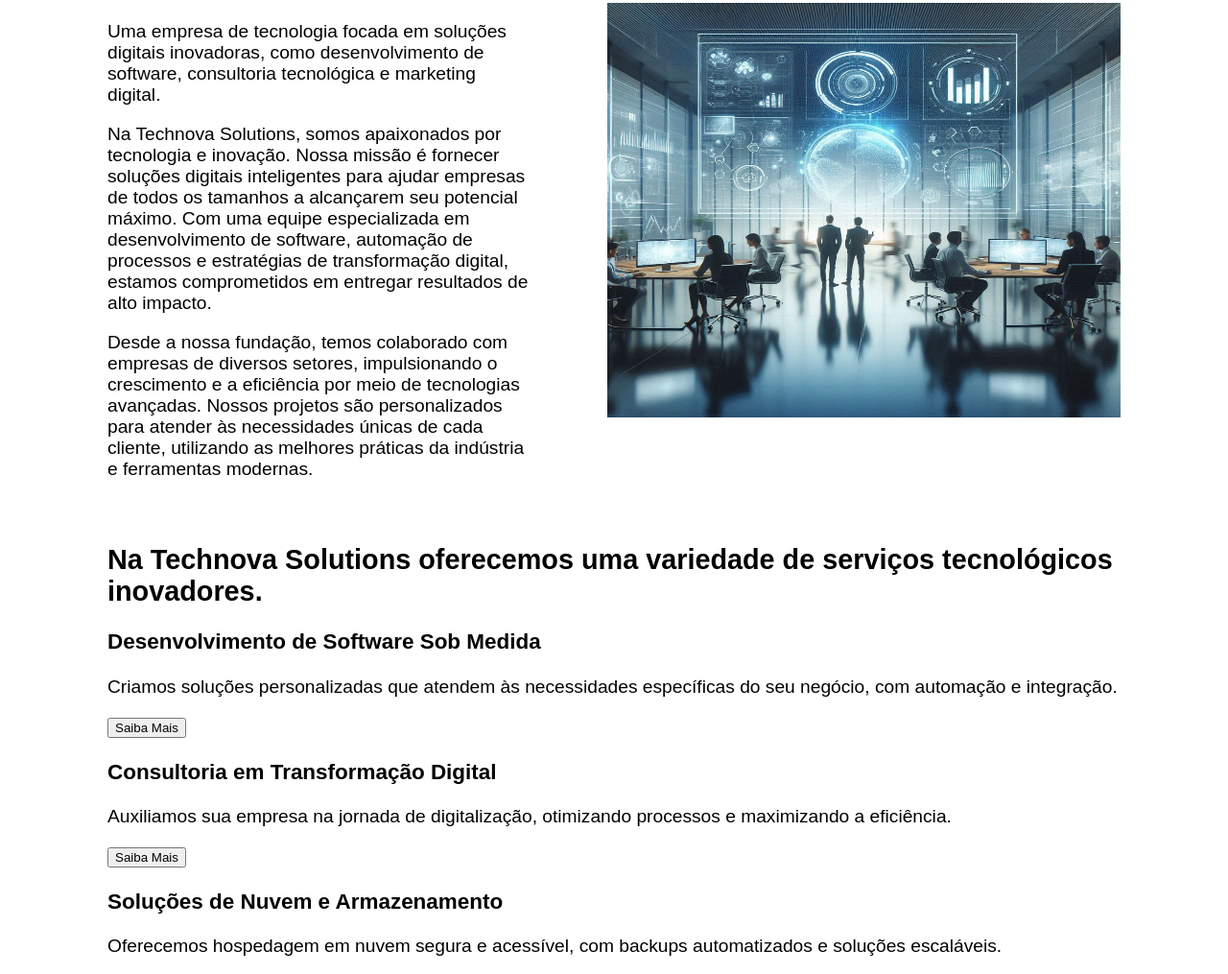
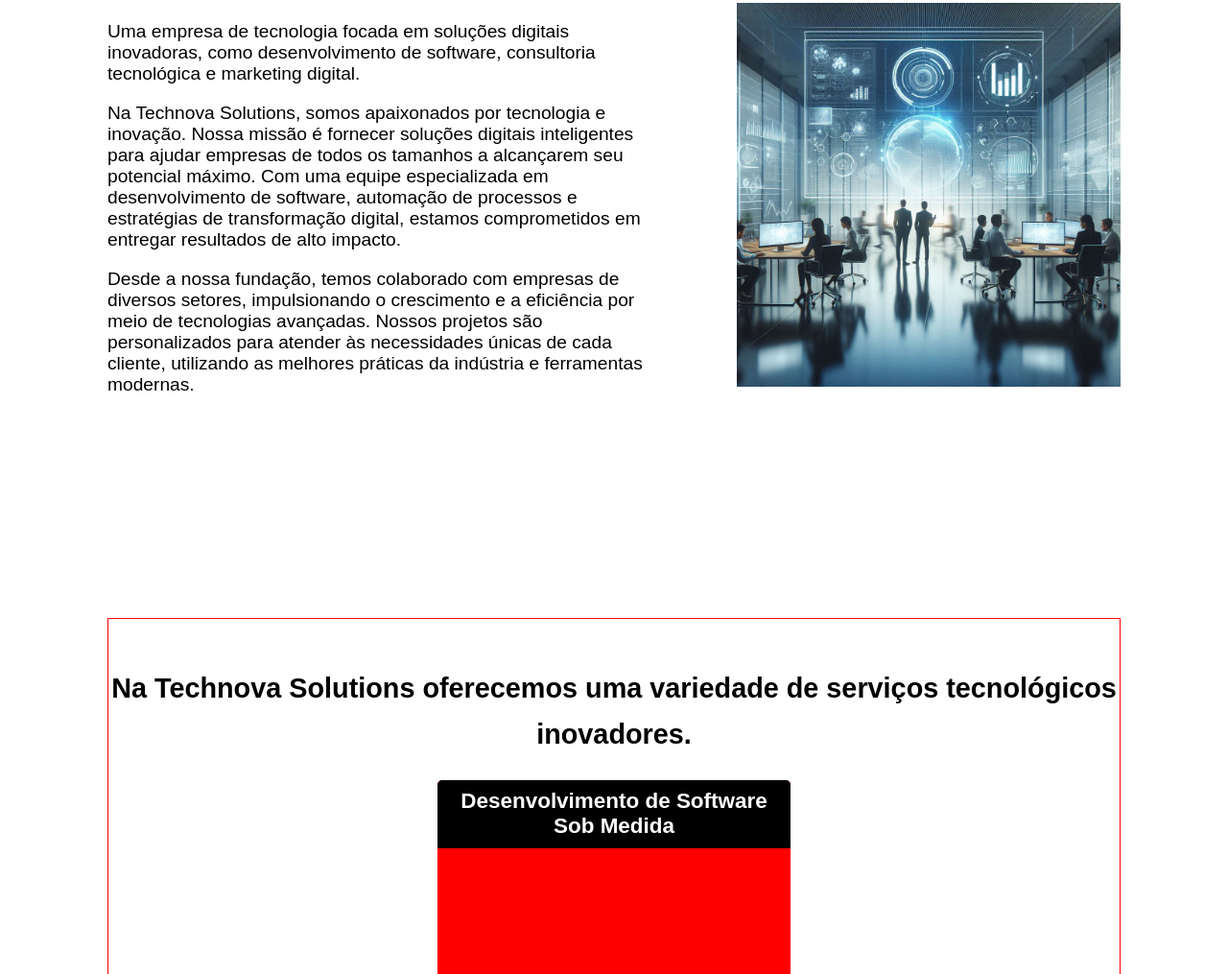
Before and after one commit to Julioasec/maisprati_2024_lesson04, a plain HTML site: page index.html in a window 1280 px wide. Shown: the part 304-1319 px from the top of the page at 96% size. Drawn offline with Linux system fonts and the light colour scheme.

Commit message:
estilização do serviços

```diff
--- a/index.css
+++ b/index.css
@@ -42,9 +42,11 @@
 }
 
 section#sobre{
-display: flex;
-flex-direction: column;
-width: 100%;
+    display: flex;
+    flex-direction: column;
+    width: 100%;
+    height: 100vh;
+
 }
 
 section#sobre div.titulo{
@@ -63,7 +65,82 @@
 section#sobre div.descricao div.descricao-texto{
     width: 80%;
 }
-section#sobre img{
-    width: 100%;
-    height: 80%;
+
+section#sobre div.descricao div.descricao-texto p:last-child{
+    margin-bottom: 0;
 }
+
+
+section#sobre div.descricao div.descricao-imagem img{
+    width: 25rem;
+}
+
+section#servicos{
+    display: flex;
+    flex-direction: column;
+    height: 100vh;
+    border: 1px solid red;
+    margin-bottom: 3rem;
+}
+
+section#servicos h2{
+    margin-top: 0;
+    text-align: center;
+    line-height: 3rem;
+    margin-top: 3rem;
+
+}
+
+section#servicos div.cards{
+
+}
+
+
+section#servicos div.cards div.card{
+    background-color: red;
+    width: 35%;
+    height: 27rem;
+    margin: auto;
+    border-radius: 5px;
+    display: flex;
+    flex-direction: column;
+    justify-content: space-between;
+    /* remover depois de concluir o swiper */
+    margin-bottom: 1rem;
+}
+
+section#servicos div.cards div.card header.card-header{
+    background-color: black;
+    border-radius: 5px 5px 0 0 ;
+}
+
+section#servicos div.cards div.card header.card-header h3{
+    text-align: center;
+    color: white;
+    padding: 0.6rem;
+    margin: 0;
+
+}
+
+section#servicos div.cards div.card div.card-body{
+    position: relative;
+    display: flex;
+    flex-direction: column;
+    justify-content: center;
+    align-items: center;
+}
+
+section#servicos div.cards div.card div.card-body p{
+    margin-top: 0;
+    padding: 1rem;
+    margin-bottom: 0;
+    text-align: center;
+
+}
+
+section#servicos div.cards div.card div.card-body button{
+    width: 30%;
+    padding: 0.5rem;
+    position: absolute;
+    bottom: 9rem;
+}
--- a/index.html
+++ b/index.html
@@ -58,7 +58,7 @@
                 <h2>
                     Na Technova Solutions oferecemos uma variedade de serviços tecnológicos inovadores.
                 </h2>
-                <div>
+                <div class="cards">
 
 
                 <!--Card 1-->
```
